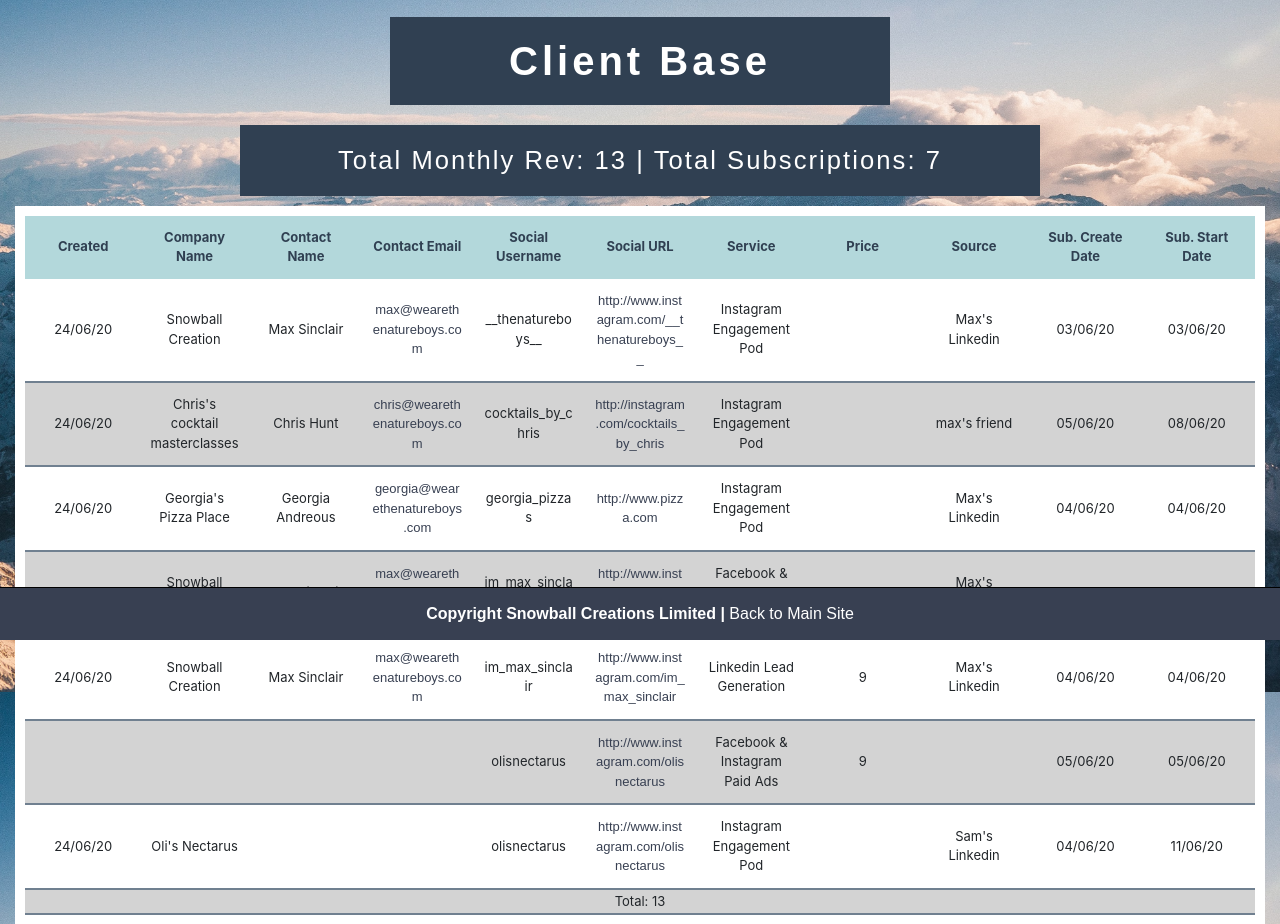
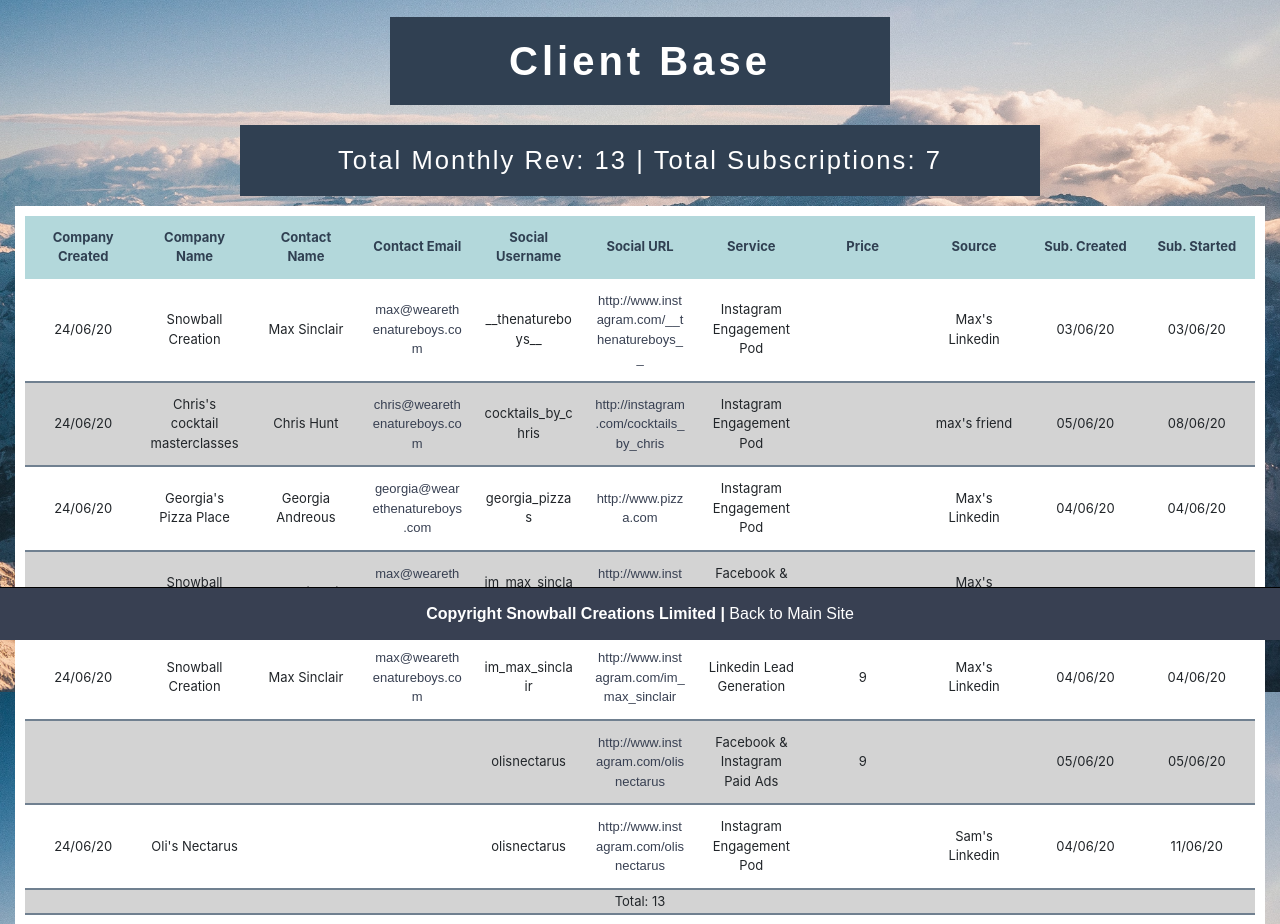
Before and after one commit to emilyjt/snowball-creations, a Django app: page /client_base/ in a window 1280 px wide. Shown: the part 163-1087 px from the top of the page. Run offline with Django 3.2, Linux system fonts and the light colour scheme; data comes from the database, SQL or seed files in the repository; both versions use the stored data as it was after the commit; some libraries are stand-ins or nearby versions.

Commit message:
added meta ordering to company

```diff
--- a/sc_app/dashboard/models.py
+++ b/sc_app/dashboard/models.py
@@ -68,8 +68,8 @@ class Company(models.Model):
     created_at = models.DateTimeField(default=timezone.now)
     # date_created = models.DateTimeField(_('date created'), default=timezone.now)
 
-    # class Meta:
-    #     ordering = ['name']
+    class Meta:
+        ordering = ['name', 'created_at']
 
     def __str__(self):
         return self.name
--- a/sc_app/templates/client_base/client_list.html
+++ b/sc_app/templates/client_base/client_list.html
@@ -6,7 +6,7 @@
 <div class="new-client-base">
   <div>
     <div class="new-client-base-headers" style="display: flex; justify-content: space-evenly; align-items: center;">
-      <div>Created</div>
+      <div>Company Created</div>
       <div>Company Name</div>
       <div>Contact Name</div>
       <div>Contact Email</div>
@@ -15,8 +15,8 @@
       <div>Service</div>
       <div>Price</div>
       <div>Source</div>
-      <div>Sub. Create Date</div>
-      <div>Sub. Start Date</div>
+      <div>Sub. Created</div>
+      <div>Sub. Started</div>
     </div>
 
     {% for subscription in object_list %}
```
Also changed, not shown: sc_app/dashboard/migrations/0029_auto_20200624_0648.py (added), sc_app/db.sqlite3.
